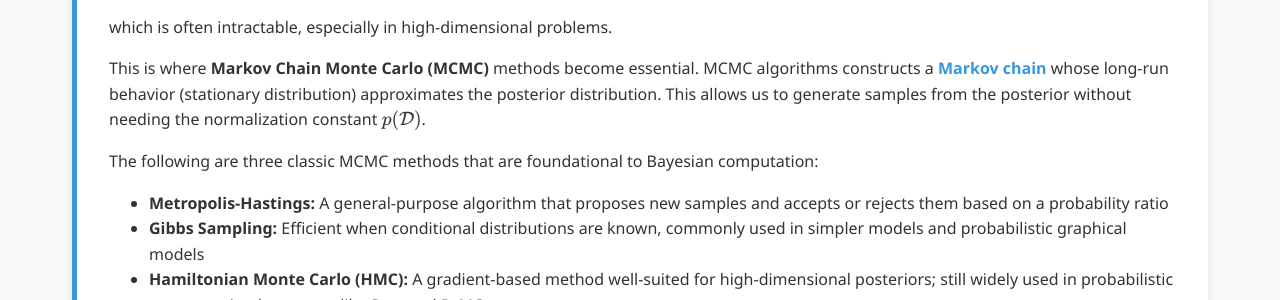
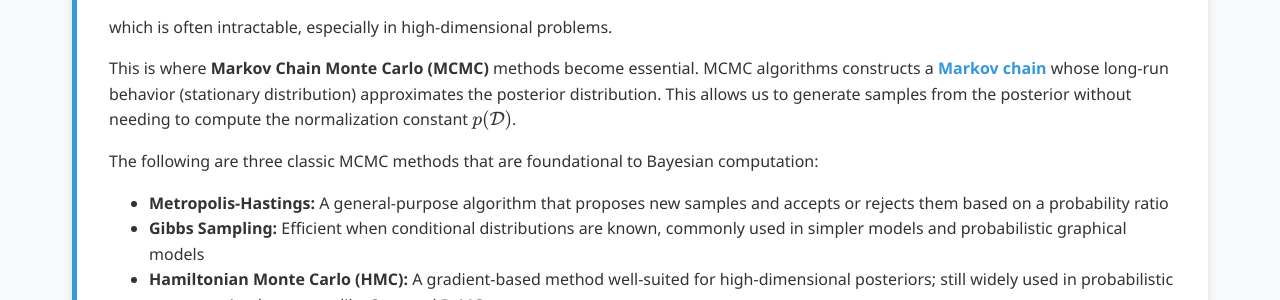
Before and after one commit to Yusukey01/yusukey01.github.io, a Jekyll site: the page built from Mathematics/Probability/monte_carlo.html, in a window 1280 px wide and 900 px high, scrolled down 4838 px. Shown: the part 203-503 px from the top of the window. Built offline with Jekyll 4.4.1, drawn with Linux system fonts in a browser that asks for light colours.

Commit message:
Updated Section 3-17, 18

```diff
--- a/Mathematics/Probability/monte_carlo.html
+++ b/Mathematics/Probability/monte_carlo.html
@@ -133,8 +133,8 @@ uses_python: false
         {% include section_navigation.html %}
 
         <div class="topic-nav">
-            <a href="#CI">Credible Intervals</a></li>
-            <a href="#MC">Monte Carlo Approximation</a></li>
+            <a href="#CI">Credible Intervals</a>
+            <a href="#MC">Monte Carlo Approximation</a>
             <a href="#demo">Demo: Monte Carlo Approximation for CIs</a>
             <a href="#HPD">Highest Posterior Density (HPD)</a>
             <a href="#MCMC">Intro to Markov Chain Monte Carlo (MCMC)</a>
@@ -310,7 +310,7 @@ uses_python: false
 
                 <p>
                 Unlike central credible intervals, HPD regions are not required to be symmetric or centered around the mean.
-                This makes them especially useful when the posterior distribution is skewed  or multimodal.
+                This makes them especially useful when the posterior distribution is skewed or multimodal.
                 In such cases, HPD intervals better capture the actual regions of highest likelihood.
                 </p>
 
@@ -358,8 +358,8 @@ uses_python: false
                 <p>
                     This is where <strong>Markov Chain Monte Carlo (MCMC)</strong> methods become essential. MCMC algorithms constructs
                     a <a href="markov.html"><strong>Markov chain</strong></a> whose long-run behavior (stationary distribution) approximates
-                    the posterior distribution. This allows us to generate samples from the posterior without needing the normalization
-                    constant \( p(\mathcal{D}) \).
+                    the posterior distribution. This allows us to generate samples from the posterior without needing to compute the
+                    normalization constant \( p(\mathcal{D}) \).
                 </p>
 
                 <p>
```
Also changed, not shown: Mathematics/Probability/markov.html (+4 -4 lines).
